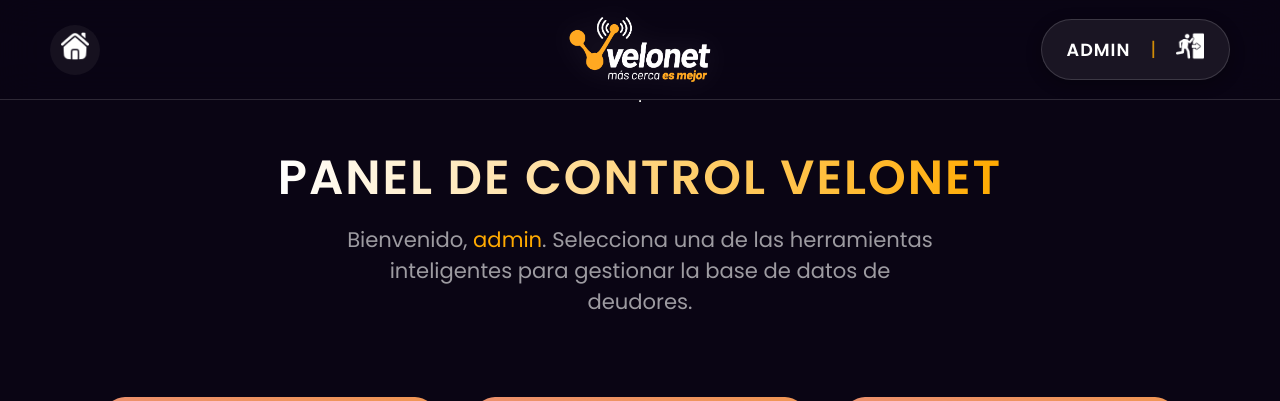
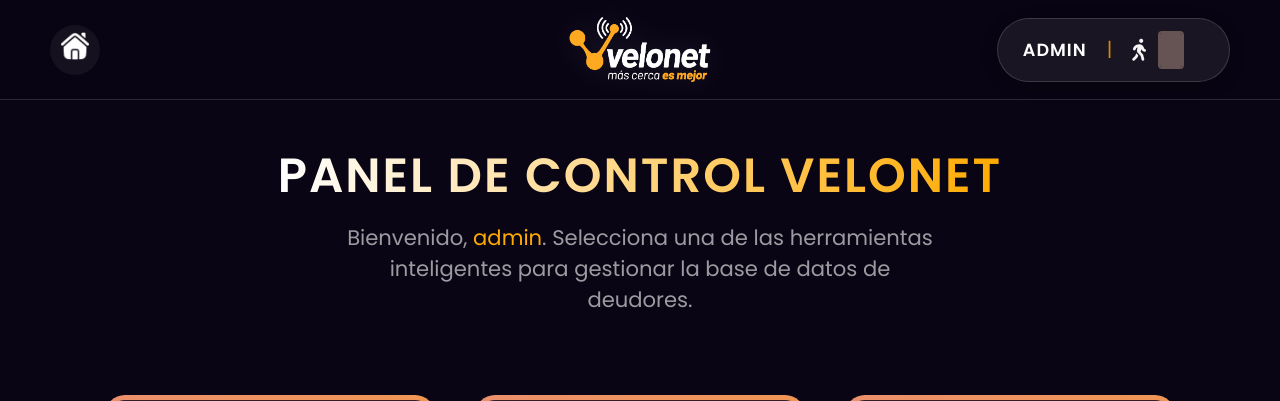
Before and after one commit to juanDavid0413/Consulta-deudores, a Django app: page /accounts/dashboard/ in a window 1280 px wide. Shown: the top 401 px of the page. Run offline with Django 5.2, Linux system fonts and the light colour scheme; a user stored in the database is signed in.

Commit message:
animacion de salida incluida

```diff
--- a/deudores/templates/base.html
+++ b/deudores/templates/base.html
@@ -3,6 +3,7 @@
 <html lang="es">
 <head>
     <meta charset="UTF-8">
+    <script src="https://cdnjs.cloudflare.com/ajax/libs/animejs/3.2.1/anime.min.js"></script>
     <link
     rel="stylesheet"
     href="https://cdnjs.cloudflare.com/ajax/libs/font-awesome/6.5.1/css/all.min.css"/>
@@ -107,31 +108,129 @@
 #volver:hover {
     background: rgba(255, 255, 255, 0.1);
 }
-    </style>
+
+/* CONTENEDOR LOGOUT */
+.logout-container {
+    display: flex;
+    align-items: center;
+    gap: 12px;
+    cursor: pointer;
+    position: relative;
+}
+
+/* PUERTA */
+.door {
+    order: 2;
+    width: 26px;
+    height: 38px;
+    background: #444;
+    border-radius: 4px;
+    position: relative;
+    overflow: hidden;
+    border: 2px solid #665353;
+}
+
+.door-panel {
+    width: 100%;
+    height: 100%;
+    background: linear-gradient(180deg, #665353, #665353);
+    transform-origin: left center;
+}
+
+/* PERSONA */
+.user-icon {
+    order: 1;
+    font-size: 22px;
+    color: #f5f5f5;
+    position: relative;
+    transform-origin: center;
+}
+
+/* HOVER SUTIL */
+.logout-container:hover .user-icon {
+    color: #ffa000;
+}
+
+
+
+</style>
 </head>
 <body>
     <header>
         {% if user.is_authenticated %}
+
             <div id="volver">
-                <a href="{% url 'dashboard' %}" title="Atrás">
-                    <img src="{% static 'images/casa.png' %}" alt="Volver" class="logout-icon">
+                <a href="{% url 'dashboard' %}">
+                    <img src="{% static 'images/casa.png' %}" class="logout-icon">
                 </a>
             </div>
 
             <div class="logo-container">
-                <img src="{% static 'images/Logo3.png' %}" alt="Velonet" class="logo-header">
+                <img src="{% static 'images/Logo3.png' %}" class="logo-header">
             </div>
 
             <div class="user-bar">
                 <span class="user-name">{{ user.username }}</span>
                 <span class="divider">|</span>
-                <a href="{% url 'logout' %}" title="Cerrar Sesión">
-                    <img src="{% static 'images/salida.png' %}" alt="Salir" class="logout-icon">
-                </a>
+
+                <!-- LOGOUT ANIMADO -->
+                <div class="logout-container" id="logout-btn">
+                    <i class="fa-solid fa-person-walking user-icon"></i>
+                    <div class="door">
+                        <div class="door-panel"></div>
+                    </div>
+                </div>
+                <form id="logout-form" method="post" action="{% url 'logout' %}">
+                    {% csrf_token %}
+                </form>
             </div>
+
         {% endif %}
     </header>
-    <hr>
+    <script>
+        document.getElementById('logout-btn').addEventListener('click', () => {
+
+            const door = document.querySelector('.door-panel');
+            const person = document.querySelector('.user-icon');
+            const hole = document.querySelector('.hole');
+
+            anime.timeline()
+
+            // Abrir puerta
+            .add({
+                targets: door,
+                rotateY: -75,
+                duration: 350,
+                easing: 'easeInOutQuad'
+            })
+
+
+            //  Caminar hacia la puerta
+            .add({
+                targets: person,
+                translateX: 34,
+                duration: 400,
+                easing: 'easeOutQuad'
+            })
+
+            //  Caída AL VACÍO (mucho más larga)
+            .add({
+                targets: person,
+                translateY: 320,      // 🔥 caída larga
+                rotate: 140,          // 🔄 giro dramático
+                scale: 0.6,
+                opacity: 0,
+                duration: 1000,
+                easing: 'easeInCubic',
+                complete: () => {
+                    document.getElementById('logout-form').submit();
+                }
+            });
+        });
+        </script>
+
+
+
 
     {% block content %}{% endblock %}
 </body>
```
Also changed, not shown: deudores/db.sqlite3.
